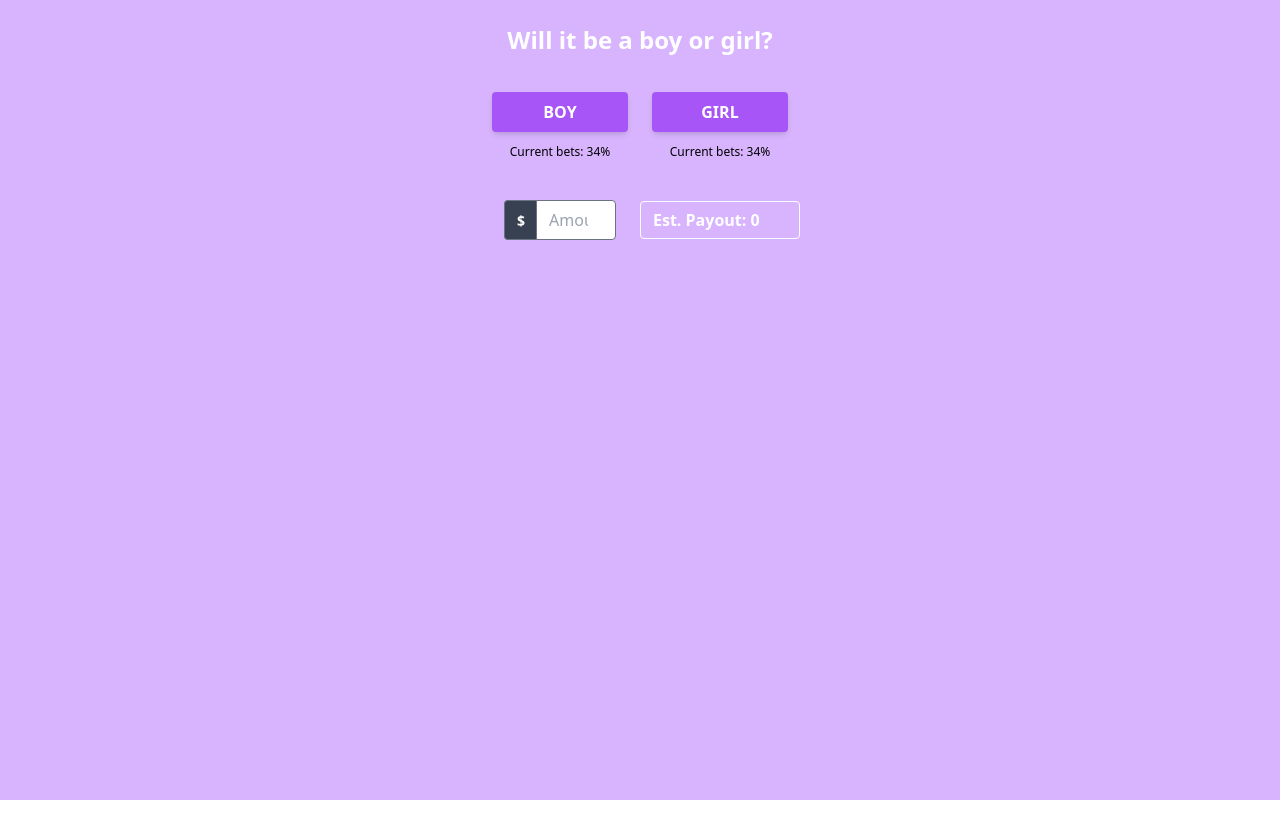
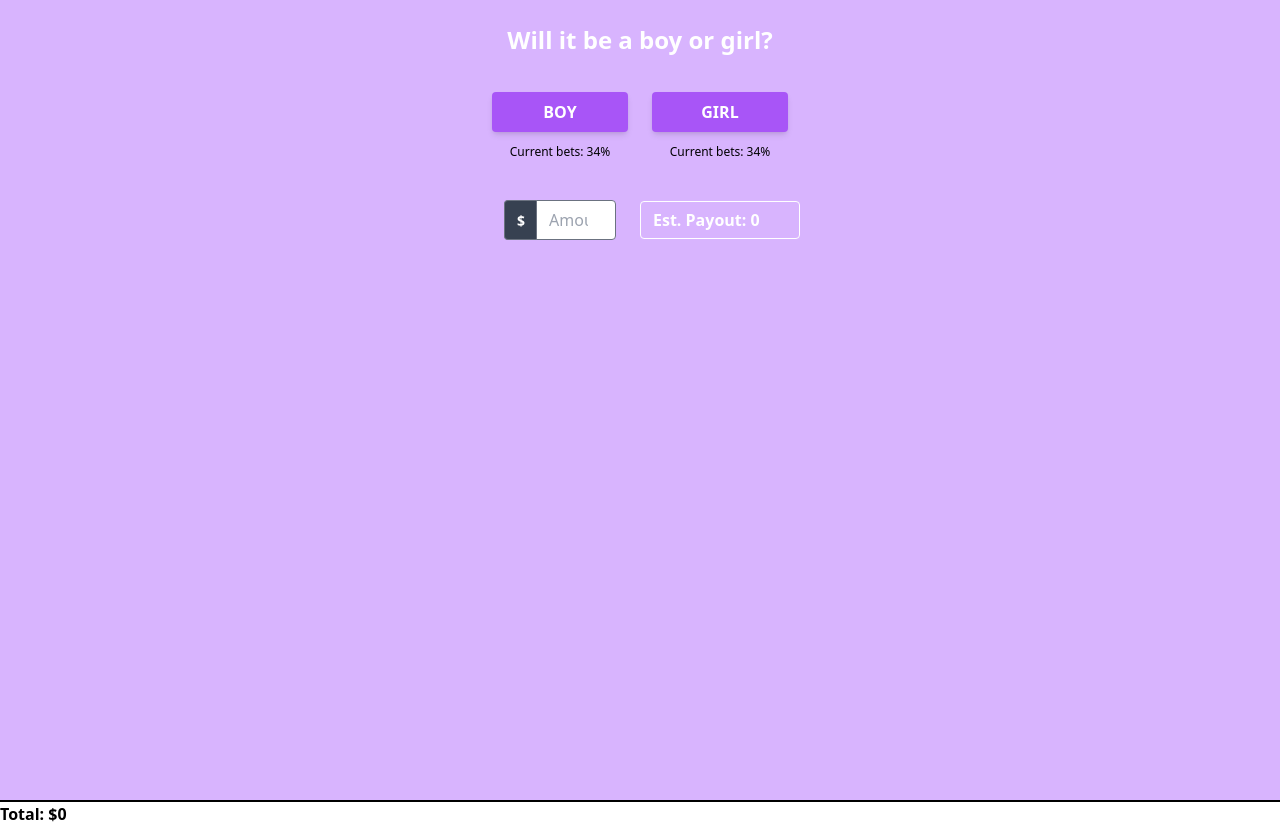
Before and after one commit to alexaylwin/baby-bets, a React (Create React App) app: page / in a window 1280 px wide. Before the commit the page ends 800 px from the top, so only its background shows below. Built offline with nearby package versions, Linux system fonts and the light colour scheme; no server answers.

Commit message:
Add back place bet

```diff
--- a/src/App.tsx
+++ b/src/App.tsx
@@ -80,6 +80,7 @@ function App() {
               {betTiles}
             </div>
         </main>
+        <PlaceBet bets={bets} onPlaceBets={placeBets} onChangeEmail={changeEmail} onChangeName={changeName}/>
       </div>
     );
   } else {
```
